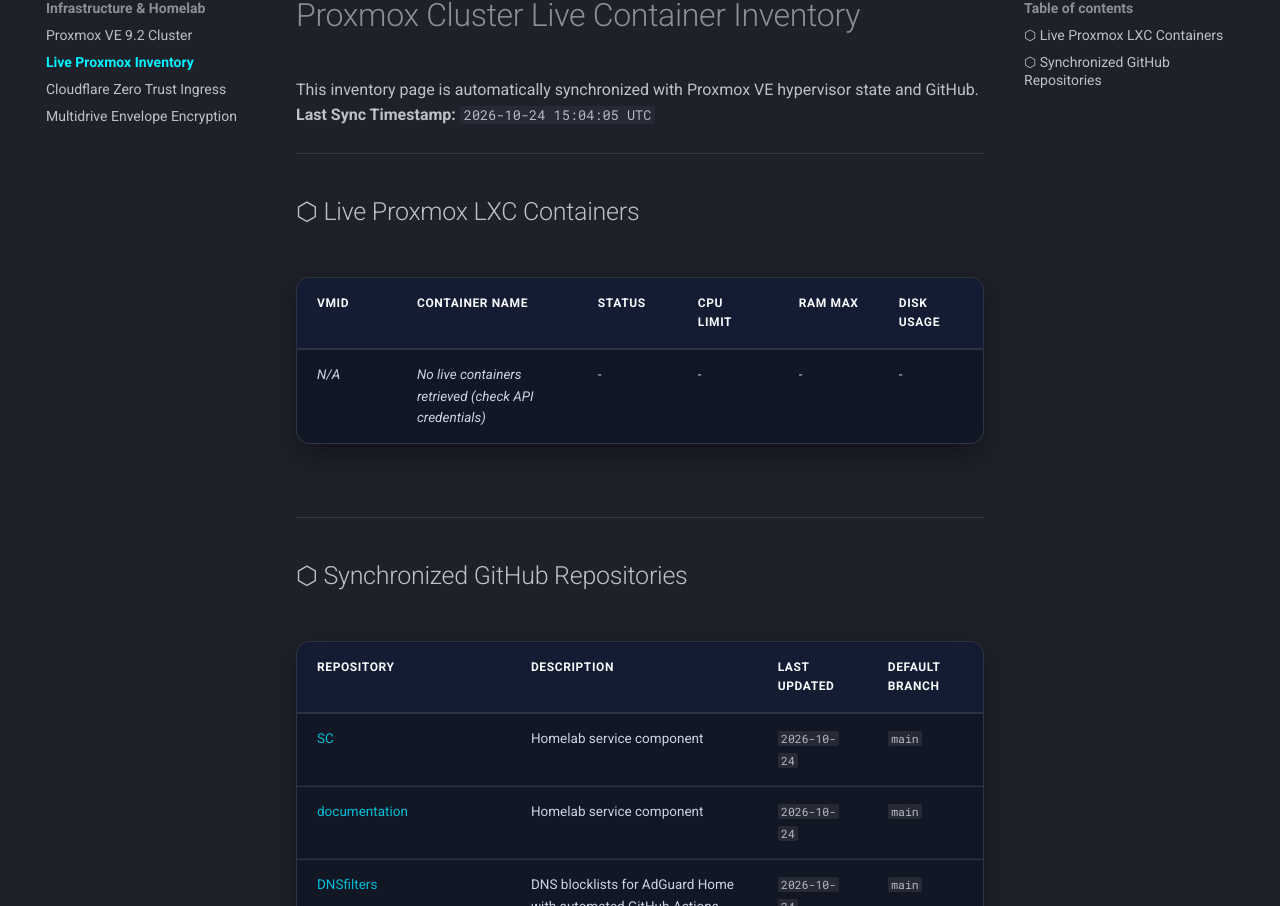
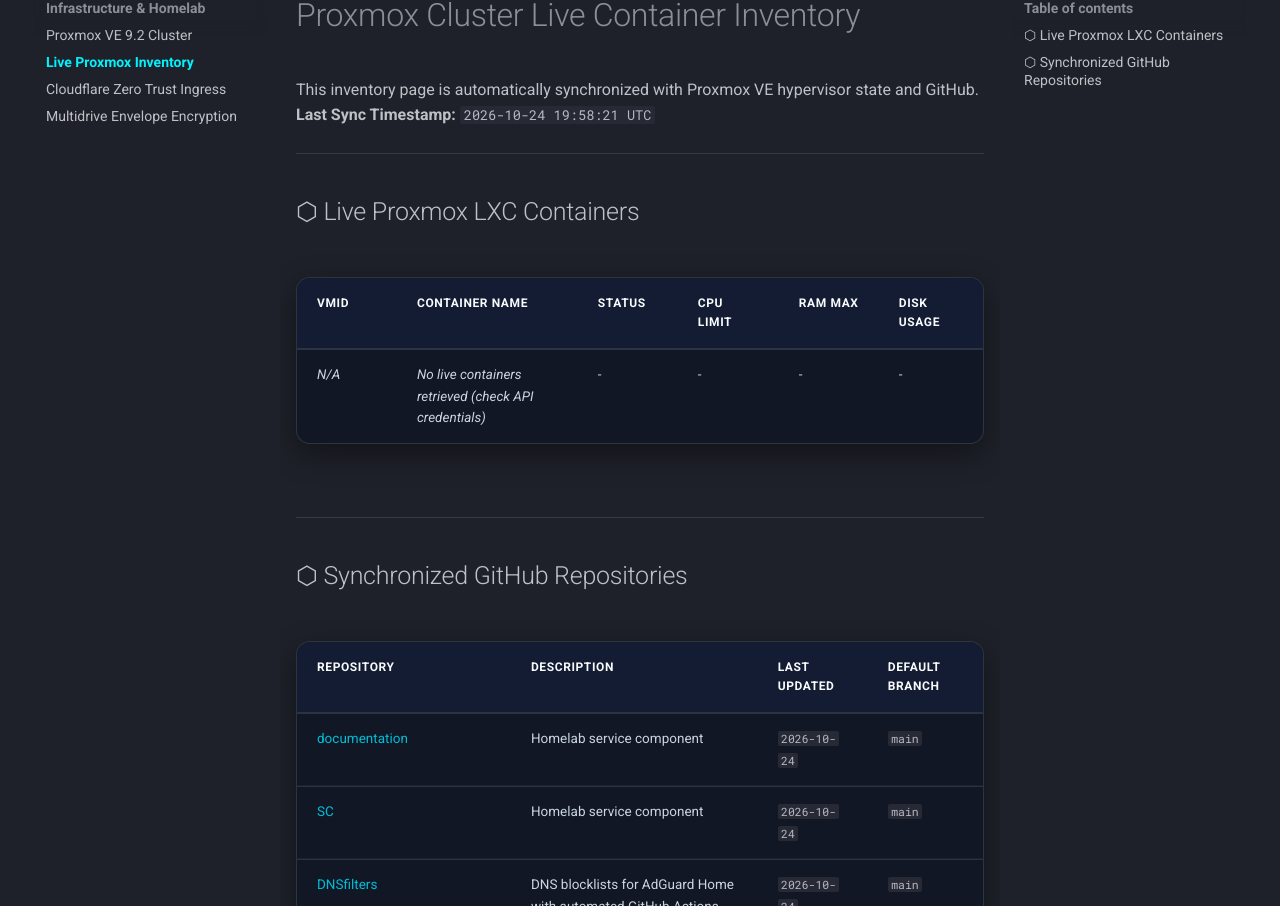
Before and after one commit to IAndrexI/documentation, an MkDocs documentation site: the page built from docs/infra/proxmox-live-inventory.md, in a window 1280 px wide and 1400 px high. Shown: the part 153-1059 px from the top of the window. Built offline with MkDocs 1.6.1 and Material for MkDocs 9.7.7, drawn with Linux system fonts in a browser that asks for light colours.

Commit message:
chore(auto-update): sync live Proxmox containers and GitHub repos [skip ci]

```diff
--- a/docs/infra/proxmox-live-inventory.md
+++ b/docs/infra/proxmox-live-inventory.md
@@ -1,7 +1,7 @@
 # Proxmox Cluster Live Container Inventory
 
 This inventory page is automatically synchronized with Proxmox VE hypervisor state and GitHub.
-**Last Sync Timestamp:** `2026-10-24 15:04:05 UTC`
+**Last Sync Timestamp:** `2026-10-24 19:58:21 UTC`
 
 ---
 
@@ -17,8 +17,8 @@
 
 | Repository | Description | Last Updated | Default Branch |
 | :--- | :--- | :--- | :--- |
+| [documentation](https://github.com/IAndrexI/documentation) | Homelab service component | `2026-10-24` | `main` |
 | [SC](https://github.com/IAndrexI/SC) | Homelab service component | `2026-10-24` | `main` |
-| [documentation](https://github.com/IAndrexI/documentation) | Homelab service component | `2026-10-24` | `main` |
 | [DNSfilters](https://github.com/IAndrexI/DNSfilters) | DNS blocklists for AdGuard Home with automated GitHub Actions compilation. | `2026-10-24` | `main` |
 | [minecraftserver](https://github.com/IAndrexI/minecraftserver) | Homelab service component | `2026-10-13` | `main` |
 | [dropsClaim](https://github.com/IAndrexI/dropsClaim) | Homelab service component | `2026-10-13` | `main` |
```
